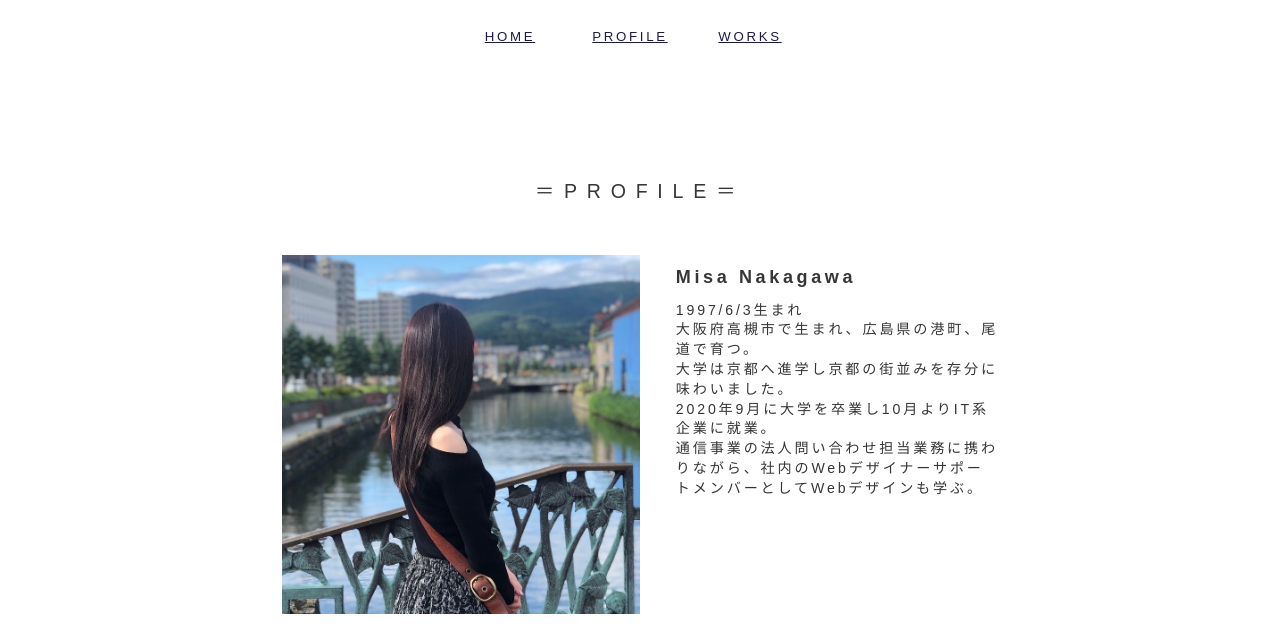
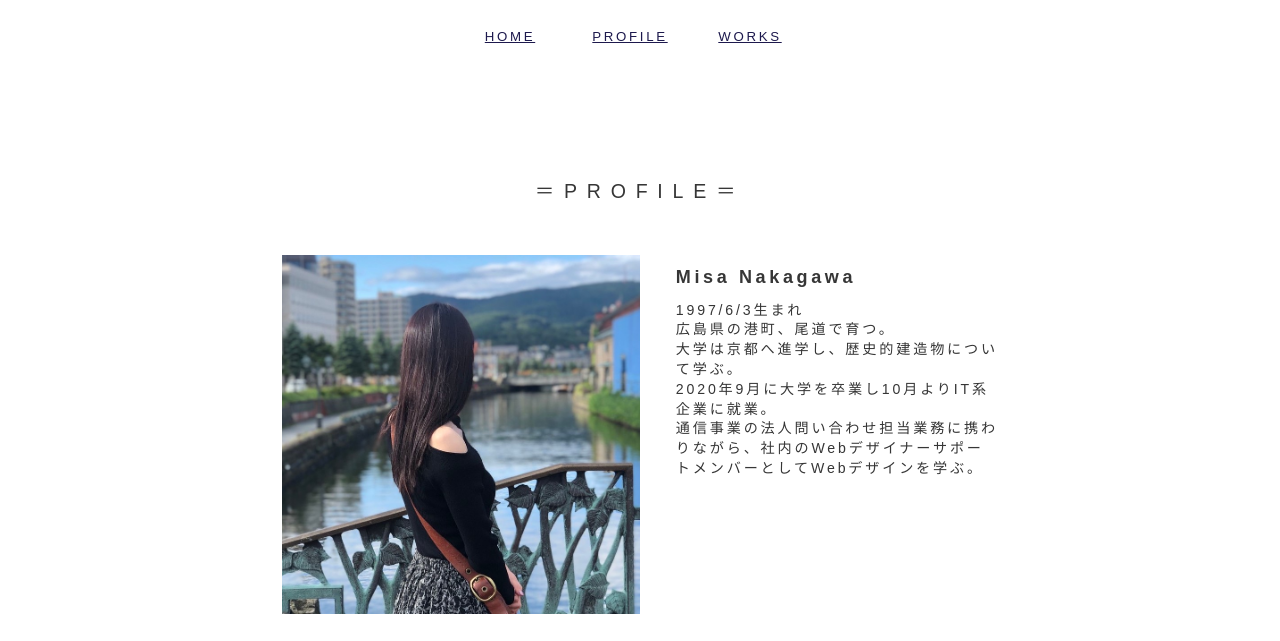
Before and after one commit to mifd63/portfoliosite, a plain HTML site: page index.html in a window 1280 px wide. Shown: the part 534-1175 px from the top of the page. Drawn offline with Linux system fonts and the light colour scheme; some packages are replaced by stand-ins of ours; a script that the page names is missing; a web font is replaced by a local one.

Commit message:
Add files via upload

```diff
--- a/index.html
+++ b/index.html
@@ -38,10 +38,10 @@
     <div class="profile_text">
       <p style="font-weight: bold; font-size: 120%;">Misa Nakagawa</p>
 	  <p>1997/6/3生まれ<br>
-		大阪府高槻市で生まれ、広島県の港町、尾道で育つ。<br>
-		大学は京都へ進学し京都の街並みを存分に味わいました。<br>
+		広島県の港町、尾道で育つ。<br>
+		大学は京都へ進学し、歴史的建造物について学ぶ。<br>
 		2020年9月に大学を卒業し10月よりIT系企業に就業。<br>
-		通信事業の法人問い合わせ担当業務に携わりながら、社内のWebデザイナーサポートメンバーとしてWebデザインも学ぶ。</p>
+		通信事業の法人問い合わせ担当業務に携わりながら、社内のWebデザイナーサポートメンバーとしてWebデザインを学ぶ。</p>
     </div>
   </div>
 
```
